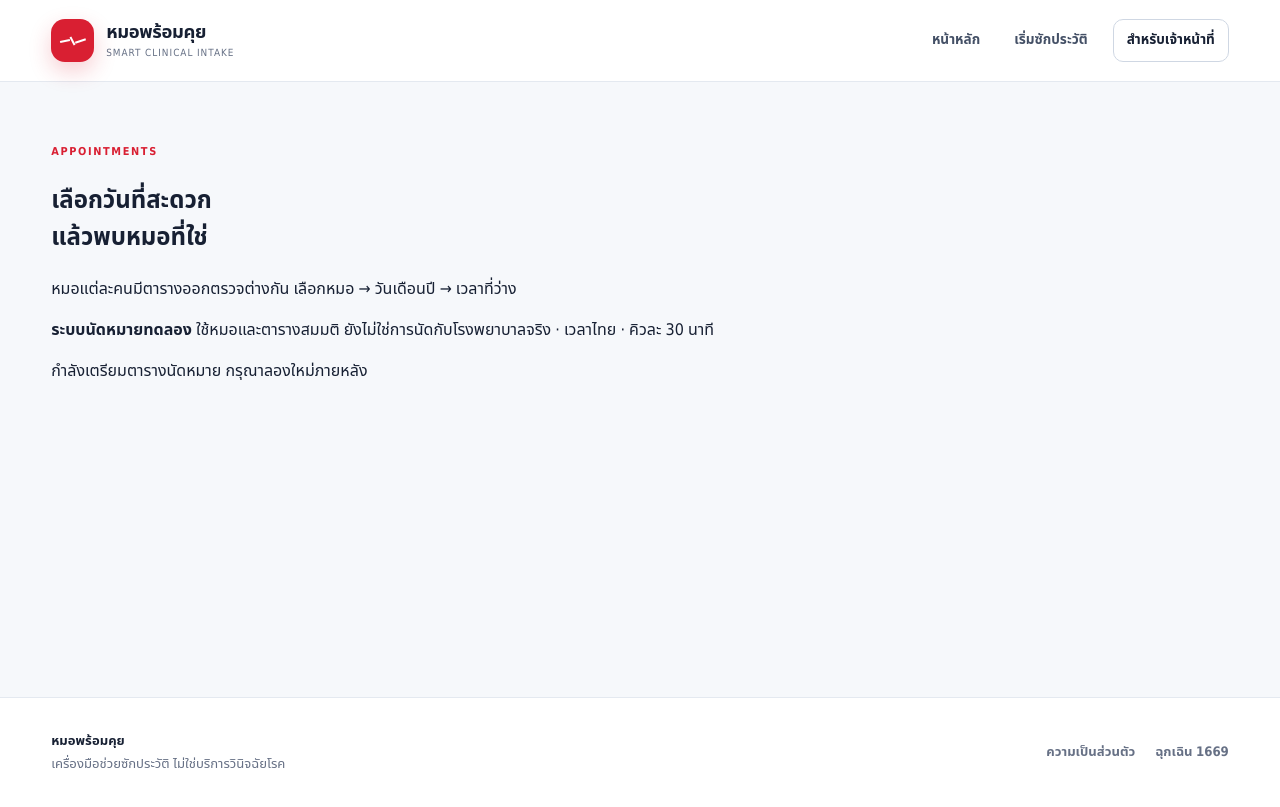
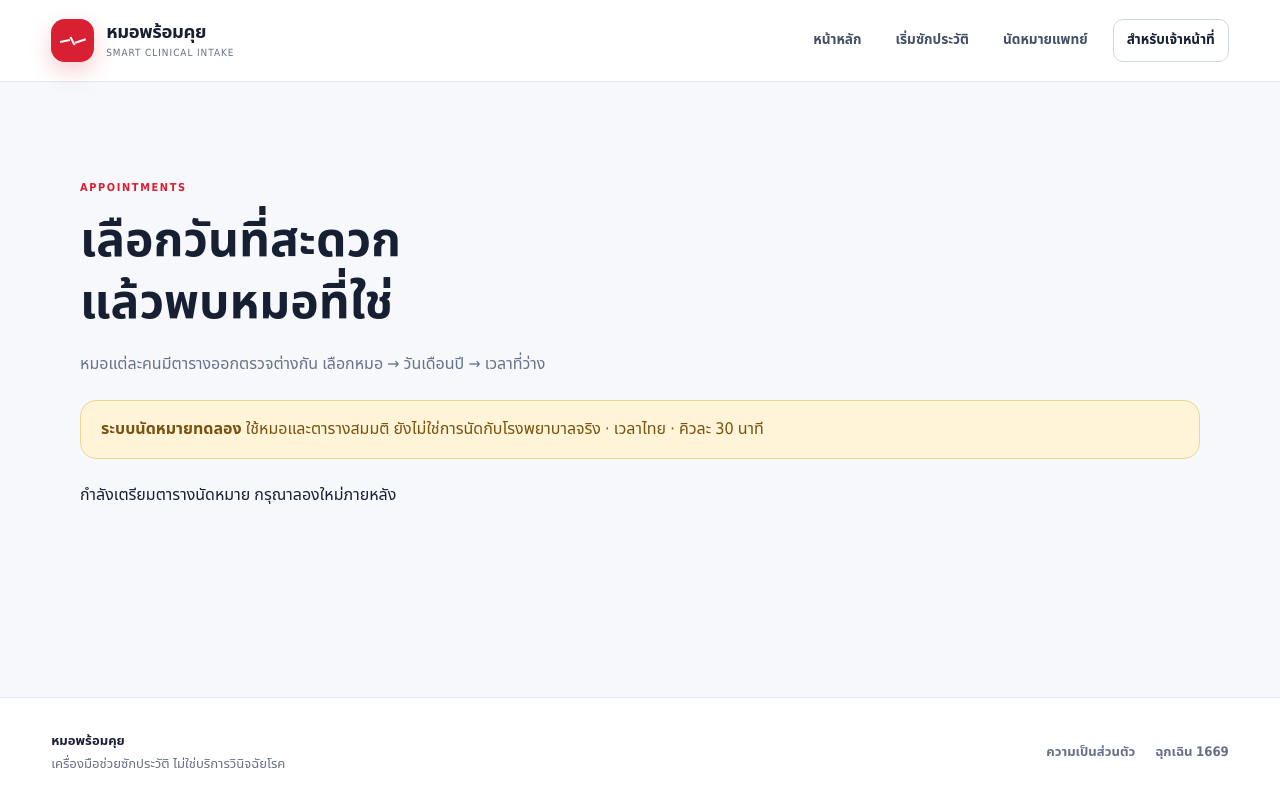
Before and after one commit to Pannatornn/MOPROMKUI_coppy, a Flask app: page /appointments in a window 1280 px wide. Run offline with Flask 3, Linux system fonts and the light colour scheme; some web fonts are replaced.

Commit message:
Add appointments management link to navigation

```diff
--- a/app/templates/base.html
+++ b/app/templates/base.html
@@ -8,6 +8,7 @@
   <title>{% block title %}หมอพร้อมคุย{% endblock %}</title>
   <link rel="stylesheet" href="https://cdn.jsdelivr.net/gh/lazywasabi/thai-web-fonts@7.6.0/fonts/Anakotmai/Anakotmai.css">
   <link rel="stylesheet" href="{{ url_for('static', filename='app.css', v='8') }}">
+  <link rel="stylesheet" href="{{ url_for('static', filename='appointments.css', v='1') }}">
 </head>
 <body>
   <header class="site-header">
@@ -18,6 +19,7 @@
     <nav class="site-nav" aria-label="เมนูหลัก">
       {% if session.get('staff_authenticated') %}
         <a href="{{ url_for('main.staff_dashboard') }}">แดชบอร์ด</a>
+        <a href="{{ url_for('appointments.staff_calendar') }}">จัดการนัดหมาย</a>
         {% if session.get('staff_role') == 'admin' %}<a href="{{ url_for('main.staff_users') }}">จัดการผู้ใช้</a><a href="{{ url_for('main.staff_ai_settings') }}">ตั้งค่า AI</a>{% endif %}
         <span class="user-chip">{{ session.get('staff_display_name', 'เจ้าหน้าที่') }}</span>
         <form method="post" action="{{ url_for('main.staff_logout') }}" class="nav-form">
@@ -27,6 +29,7 @@
       {% else %}
         <a href="{{ url_for('main.index') }}">หน้าหลัก</a>
         <a href="{{ url_for('main.intake') }}">เริ่มซักประวัติ</a>
+        <a href="{{ url_for('appointments.booking') }}">นัดหมายแพทย์</a>
         <a class="nav-login" href="{{ url_for('main.staff_login') }}">สำหรับเจ้าหน้าที่</a>
       {% endif %}
     </nav>
```
